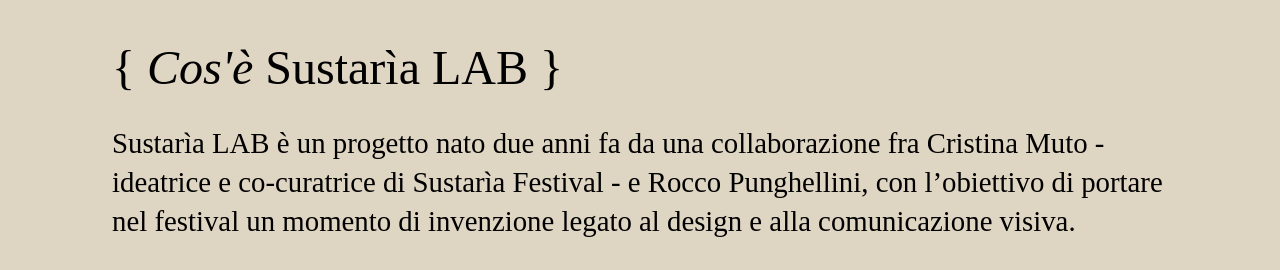
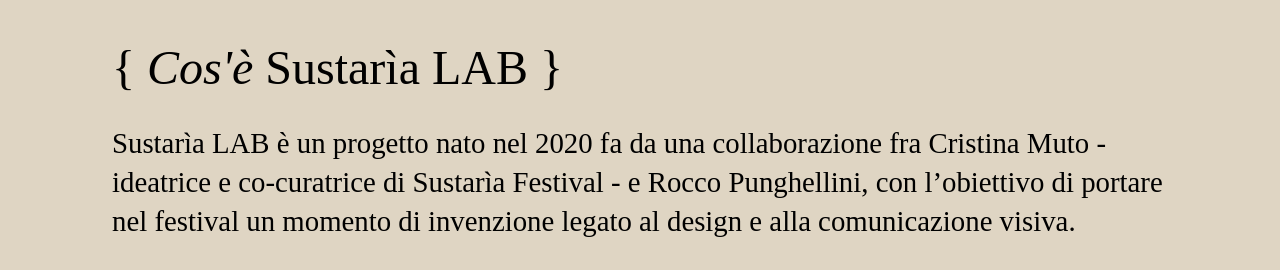
Before and after one commit to roccopung/sustaria, a website built with Vite: page src/index.html in a window 1280 px wide. Shown: the part 940-1210 px from the top of the page. Built offline with nearby package versions, Linux system fonts and the light colour scheme.

Commit message:
final fixes 3

```diff
--- a/src/index.html
+++ b/src/index.html
@@ -62,7 +62,7 @@
           max-w-6xl
           ">
             <h3 class="mt-12">{ <em>Cos'è</em> Sustarìa LAB }</h3>
-            <p>Sustarìa LAB è un progetto nato due anni fa da una collaborazione fra Cristina Muto - ideatrice e co-curatrice di Sustarìa Festival - e Rocco Punghellini, con l’obiettivo di portare nel festival un momento di invenzione legato al design e alla comunicazione visiva.</p>
+            <p>Sustarìa LAB è un progetto nato nel 2020 fa da una collaborazione fra Cristina Muto - ideatrice e co-curatrice di Sustarìa Festival - e Rocco Punghellini, con l’obiettivo di portare nel festival un momento di invenzione legato al design e alla comunicazione visiva.</p>
             <p>Cristina Muto è designer e co-organizzatrice del festival Sustarìa. Laureata in design del prodotto al Politecnico di Milano, si è avvicinata a diversi ambiti progettuali grazie alle esperienze formative a Berlino e a Bangalore. In particolare al design partecipativo e al design per l’innovazione sociale.
               Attualmente ha sede a Milano dove lavora come UX-UI designer.</p>
             <p><a href="https://roccopunghellini.pages.dev/" target="_blank" rel="noopener noreferrer">Rocco</a> è un visual designer e front-end developer fluttuante fra Parigi - dove vive attualmente, Milano, e Parma. Formatosi in design della comunicazione al Politecnico di Milano, e successivamente al Royal College of Art di Londra, crede fortemente nel design come strumento per raccontare il presente ed emozionare. Fra i suoi interessi principali vi sono gli usi e le implicazioni etiche presenti e future della tecnologia.</p>
```
